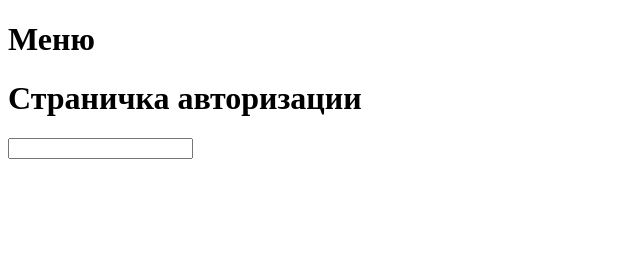
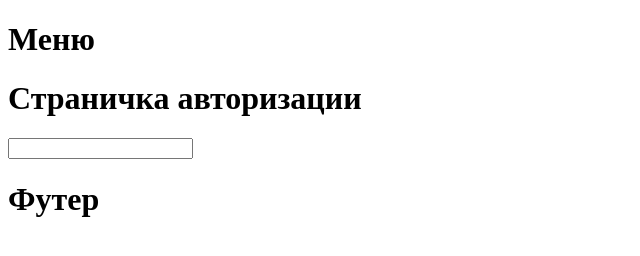
Before and after one commit to Aliyushka/test5, a plain HTML site: page index.html in a window 1280 px wide. Shown: the whole page, without its empty margins (0-640 px from the left). Drawn offline with Linux system fonts and the light colour scheme.

Commit message:
feat: added footer

```diff
--- a/index.html
+++ b/index.html
@@ -16,5 +16,8 @@
         <h1>Страничка авторизации</h1>
         <input type="text">
     </div>
+    <footer>
+        <h1>Футер</h1>
+    </footer>
 </body>
 </html>
```
